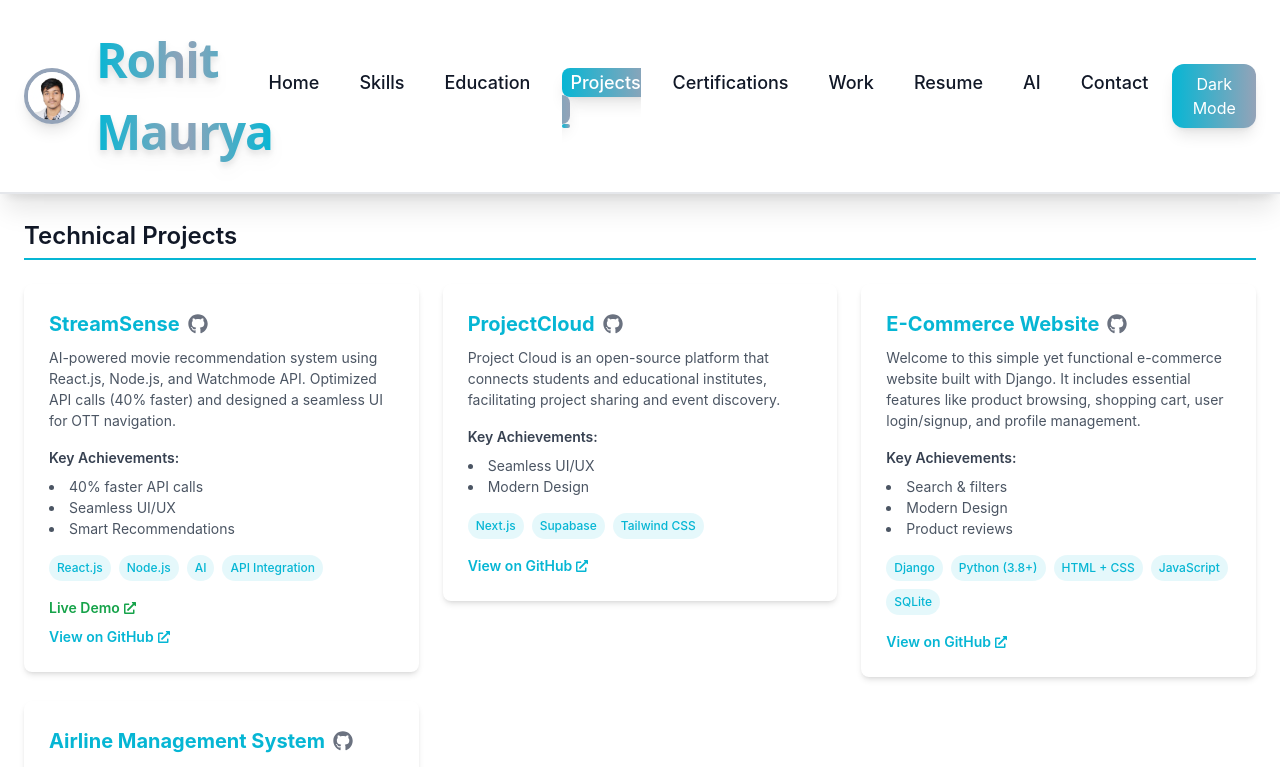
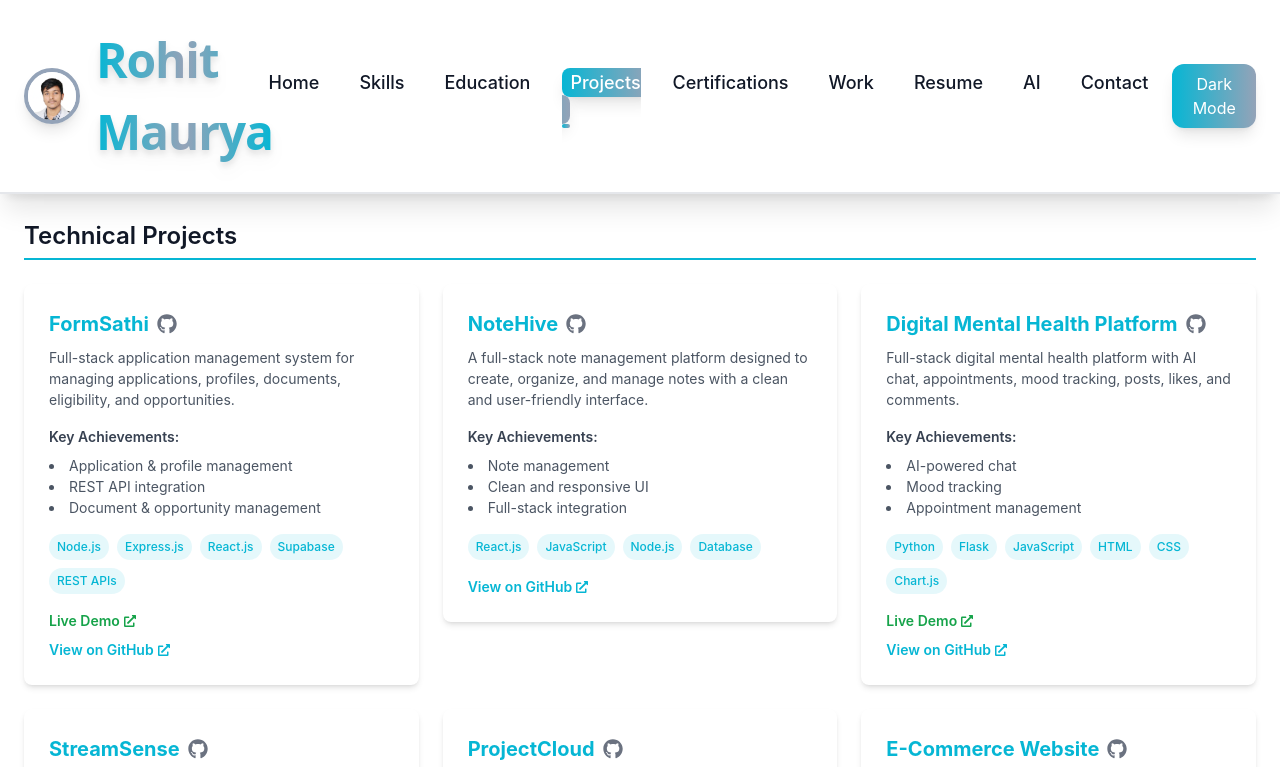
Before and after one commit to RohitMaurya-16/Portfolio, a React (Create React App) app: page /projects in a window 1280 px wide. Shown: the top 767 px of the page. Built offline with nearby package versions, Linux system fonts and the light colour scheme; the HTML template or start-up script is replaced by a standard one.

Commit message:
Update project descriptions and achievements in Projects.js

```diff
--- a/src/components/Projects.js
+++ b/src/components/Projects.js
@@ -4,40 +4,111 @@
 const Projects = () => {
   const projects = [
     {
+      name: 'FormSathi',
+      description:
+        'Full-stack application management system for managing applications, profiles, documents, eligibility, and opportunities.',
+      tags: ['Node.js', 'Express.js', 'React.js', 'Supabase', 'REST APIs'],
+      achievements: [
+        'Application & profile management',
+        'REST API integration',
+        'Document & opportunity management',
+      ],
+      github: 'https://github.com/RohitMaurya-16/FormSathi',
+      demo: 'https://formsathi-20260324210206.netlify.app/',
+    },
+
+    {
+      name: 'NoteHive',
+      description:
+        'A full-stack note management platform designed to create, organize, and manage notes with a clean and user-friendly interface.',
+      tags: ['React.js', 'JavaScript', 'Node.js', 'Database'],
+      achievements: [
+        'Note management',
+        'Clean and responsive UI',
+        'Full-stack integration',
+      ],
+      github: 'https://github.com/RohitMaurya-16/NoteHive',
+    },
+
+    {
+      name: 'Digital Mental Health Platform',
+      description:
+        'Full-stack digital mental health platform with AI chat, appointments, mood tracking, posts, likes, and comments.',
+      tags: ['Python', 'Flask', 'JavaScript', 'HTML', 'CSS', 'Chart.js'],
+      achievements: [
+        'AI-powered chat',
+        'Mood tracking',
+        'Appointment management',
+      ],
+      github: 'https://github.com/RohitMaurya-16/Digital_Mental_Health',
+      demo: 'https://comforting-boba-03f45e.netlify.app/',
+    },
+
+    {
       name: 'StreamSense',
-      description: 'AI-powered movie recommendation system using React.js, Node.js, and Watchmode API. Optimized API calls (40% faster) and designed a seamless UI for OTT navigation.',
+      description:
+        'AI-powered movie recommendation system using React.js, Node.js, and Watchmode API. Optimized API calls (40% faster) and designed a seamless UI for OTT navigation.',
       tags: ['React.js', 'Node.js', 'AI', 'API Integration'],
-      achievements: ['40% faster API calls', 'Seamless UI/UX', 'Smart Recommendations'],
+      achievements: [
+        '40% faster API calls',
+        'Seamless UI/UX',
+        'Smart Recommendations',
+      ],
       github: 'https://github.com/RohitMaurya-16/Stream',
       demo: 'https://stream-rosy-nine.vercel.app/',
     },
+
     {
       name: 'ProjectCloud',
-      description: 'Project Cloud is an open-source platform that connects students and educational institutes, facilitating project sharing and event discovery.',
+      description:
+        'Project Cloud is an open-source platform that connects students and educational institutes, facilitating project sharing and event discovery.',
       tags: ['Next.js', 'Supabase', 'Tailwind CSS'],
-      achievements: ['Seamless UI/UX', 'Modern Design'],
+      achievements: [
+        'Seamless UI/UX',
+        'Modern Design',
+      ],
       github: 'https://github.com/RohitMaurya-16/projectcloud',
     },
 
     {
       name: 'E-Commerce Website',
-      description: 'Welcome to this simple yet functional e-commerce website built with Django. It includes essential features like product browsing, shopping cart, user login/signup, and profile management.',
-      tags: ['Django', 'Python (3.8+)', 'HTML + CSS','JavaScript','SQLite'],
-      achievements: ['Search & filters', 'Modern Design','Product reviews'],
+      description:
+        'A simple yet functional e-commerce website built with Django featuring product browsing, shopping cart, user authentication, and profile management.',
+      tags: [
+        'Django',
+        'Python (3.8+)',
+        'HTML + CSS',
+        'JavaScript',
+        'SQLite',
+      ],
+      achievements: [
+        'Search & filters',
+        'Modern Design',
+        'Product reviews',
+      ],
       github: 'https://github.com/RohitMaurya-16/E-Commerce-Websites',
     },
+
     {
       name: 'Airline Management System',
-      description: 'Built a real-time booking and scheduling system using Java & SQL. Improved operational efficiency by reducing booking errors and streamlining passenger management.',
+      description:
+        'Built a real-time booking and scheduling system using Java and SQL for passenger and booking management.',
       tags: ['Java', 'SQL', 'Real-time Processing'],
-      achievements: ['Reduced booking errors', 'Streamlined management', 'Real-time updates'],
+      achievements: [
+        'Reduced booking errors',
+        'Streamlined management',
+        'Real-time updates',
+      ],
       github: 'https://github.com/RohitMaurya-16/AirLineSystem',
-    }
+    },
   ];
 
   return (
     <section id="projects" className="animate-fadeIn">
-      <h2 className="text-2xl font-semibold mb-6 border-b-2 border-primary pb-1">Technical Projects</h2>
+      <h2 className="text-2xl font-semibold mb-6 border-b-2 border-primary pb-1">
+        Technical Projects
+      </h2>
+
       <div className="grid md:grid-cols-2 lg:grid-cols-3 gap-6">
         {projects.map((project) => (
           <a
@@ -45,24 +116,46 @@
             href={project.github || '#'}
             target="_blank"
             rel="noopener noreferrer"
-            className={`block group ${project.github ? 'cursor-pointer' : 'cursor-not-allowed opacity-80'}`}
+            className={`block group ${
+              project.github
+                ? 'cursor-pointer'
+                : 'cursor-not-allowed opacity-80'
+            }`}
             tabIndex={project.github ? 0 : -1}
-            aria-label={project.github ? `View ${project.name} on GitHub` : undefined}
+            aria-label={
+              project.github
+                ? `View ${project.name} on GitHub`
+                : undefined
+            }
           >
             <div className="bg-white dark:bg-gray-800 rounded-lg shadow-md p-6 hover:shadow-2xl hover:-translate-y-1 transition duration-300 border border-transparent group-hover:border-primary/40">
+
               <div className="flex items-center gap-2 mb-2">
-                <h3 className="font-bold text-xl text-primary mb-0">{project.name}</h3>
-                {project.github && <FaGithub className="text-xl text-muted group-hover:text-primary transition" />}
+                <h3 className="font-bold text-xl text-primary mb-0">
+                  {project.name}
+                </h3>
+
+                {project.github && (
+                  <FaGithub className="text-xl text-muted group-hover:text-primary transition" />
+                )}
               </div>
-              <p className="text-gray-600 dark:text-gray-300 mb-4 text-sm">{project.description}</p>
+
+              <p className="text-gray-600 dark:text-gray-300 mb-4 text-sm">
+                {project.description}
+              </p>
+
               <div className="mb-4">
-                <h4 className="font-semibold text-sm mb-2 text-gray-700 dark:text-gray-300">Key Achievements:</h4>
+                <h4 className="font-semibold text-sm mb-2 text-gray-700 dark:text-gray-300">
+                  Key Achievements:
+                </h4>
+
                 <ul className="list-disc list-inside text-sm text-gray-600 dark:text-gray-400">
                   {project.achievements.map((achievement) => (
                     <li key={achievement}>{achievement}</li>
                   ))}
                 </ul>
               </div>
+
               <div className="flex flex-wrap gap-2 mb-4">
                 {project.tags.map((tag) => (
                   <span
@@ -73,6 +166,7 @@
                   </span>
                 ))}
               </div>
+
               <div className="flex flex-col gap-2">
                 {project.demo && (
                   <a
@@ -82,15 +176,19 @@
                     className="inline-flex items-center gap-1 text-green-600 text-sm font-semibold hover:underline"
                     aria-label={`View ${project.name} live demo`}
                   >
-                    Live Demo <FaExternalLinkAlt className="inline text-xs" />
+                    Live Demo
+                    <FaExternalLinkAlt className="inline text-xs" />
                   </a>
                 )}
+
                 {project.github && (
                   <span className="inline-flex items-center gap-1 text-primary text-sm font-semibold group-hover:underline">
-                    View on GitHub <FaExternalLinkAlt className="inline text-xs" />
+                    View on GitHub
+                    <FaExternalLinkAlt className="inline text-xs" />
                   </span>
                 )}
               </div>
+
             </div>
           </a>
         ))}
```
